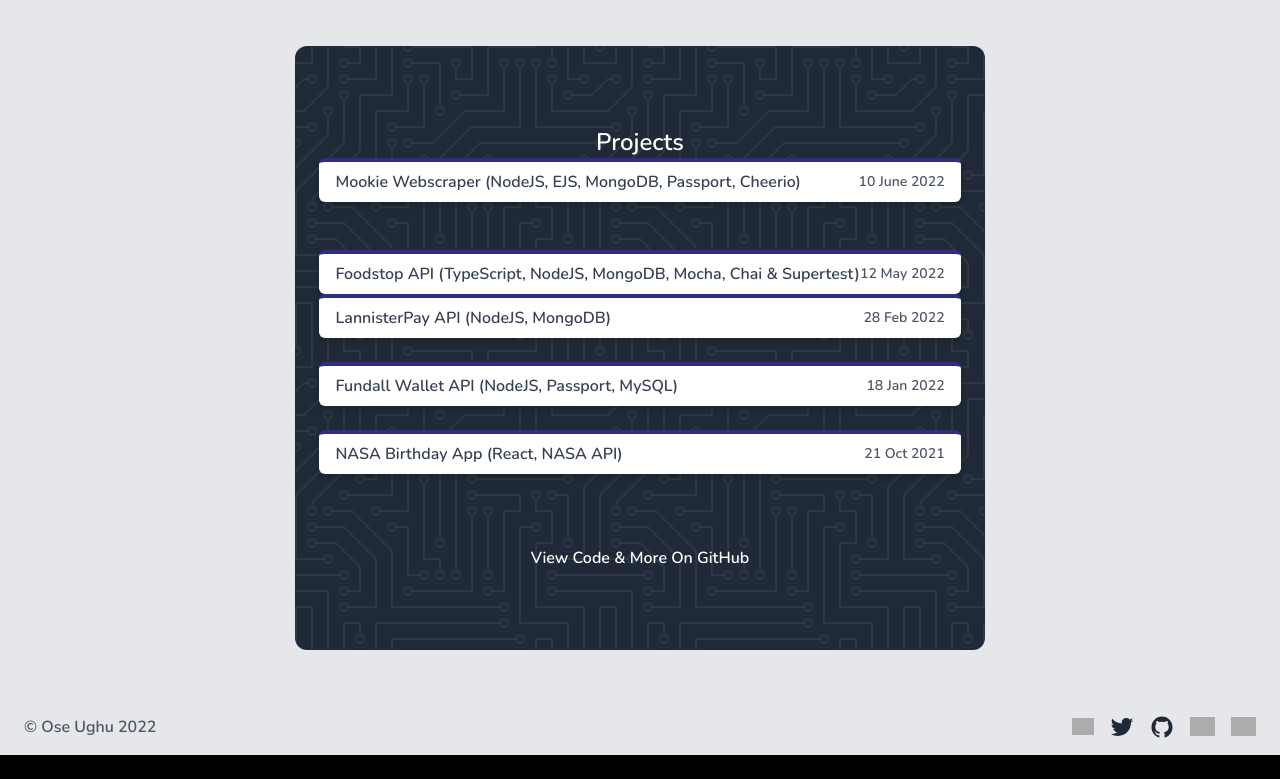
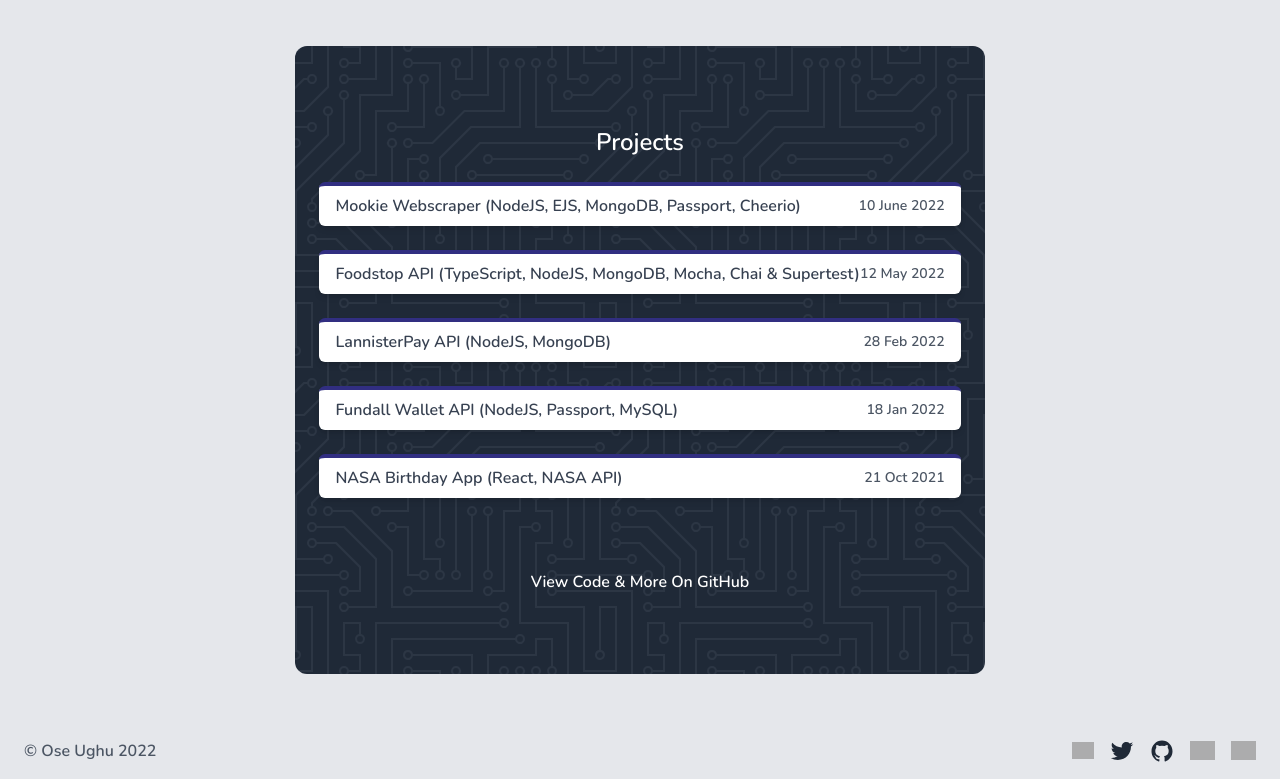
Before and after one commit to oseughu/portfolio, a Svelte app: page / in a window 1280 px wide. Shown: the part 921-1700 px from the top of the page. Before the commit the page ends 1676 px from the top, so only its background shows below. Built offline with nearby package versions, Linux system fonts and the light colour scheme; grey boxes are pictures that could not be loaded.

Commit message:
add space component

```diff
--- a/src/components/Projects.svelte
+++ b/src/components/Projects.svelte
@@ -6,6 +6,7 @@
   <div class="max-w-3xl px-6 mx-auto text-center">
     <h2 class="text-2xl font-semibold text-white">Projects</h2>
 
+    <div class="flex flex-col items-center justify-around mt-6">
       <a
         class="block w-full max-w-2xl transition duration-500 ease-in-out transform bg-white border-t-4 border-indigo-900 rounded-md shadow-md hover:-translate-y-1 hover:scale-110"
         href="https://mookie-assessment.herokuapp.com"
@@ -15,13 +16,14 @@
           <h3 class="text-md font-medium text-gray-700">
             Mookie Webscraper (NodeJS, EJS, MongoDB, Passport, Cheerio)
           </h3>
-        <span class="block text-sm font-light text-gray-600">10 June 2022</span>
+          <span class="block text-sm font-light text-gray-600"
+            >10 June 2022</span
+          >
         </div>
       </a>
 
       <Space />
 
-    <div class="flex flex-col items-center justify-around mt-6">
       <a
         class="block w-full max-w-2xl transition duration-500 ease-in-out transform bg-white border-t-4 border-indigo-900 rounded-md shadow-md hover:-translate-y-1 hover:scale-110"
         href="https://github.com/oseughu/foodstop"
@@ -36,6 +38,8 @@
           >
         </div>
       </a>
+
+      <Space />
 
       <a
         class="block w-full max-w-2xl transition duration-500 ease-in-out transform bg-white border-t-4 border-indigo-900 rounded-md shadow-md hover:-translate-y-1 hover:scale-110"
```
Lines whose indentation alone changed are shown as unchanged.
